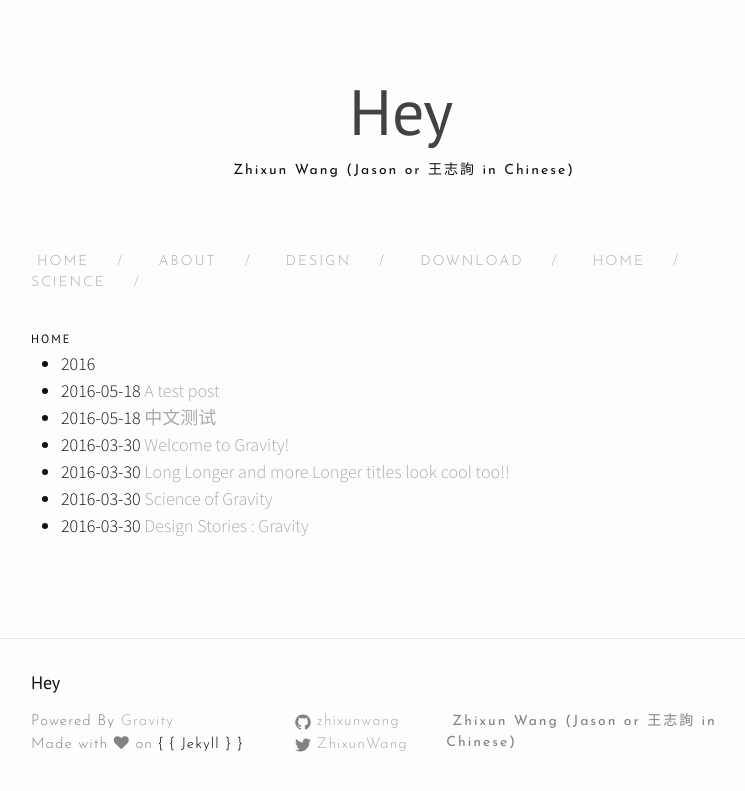
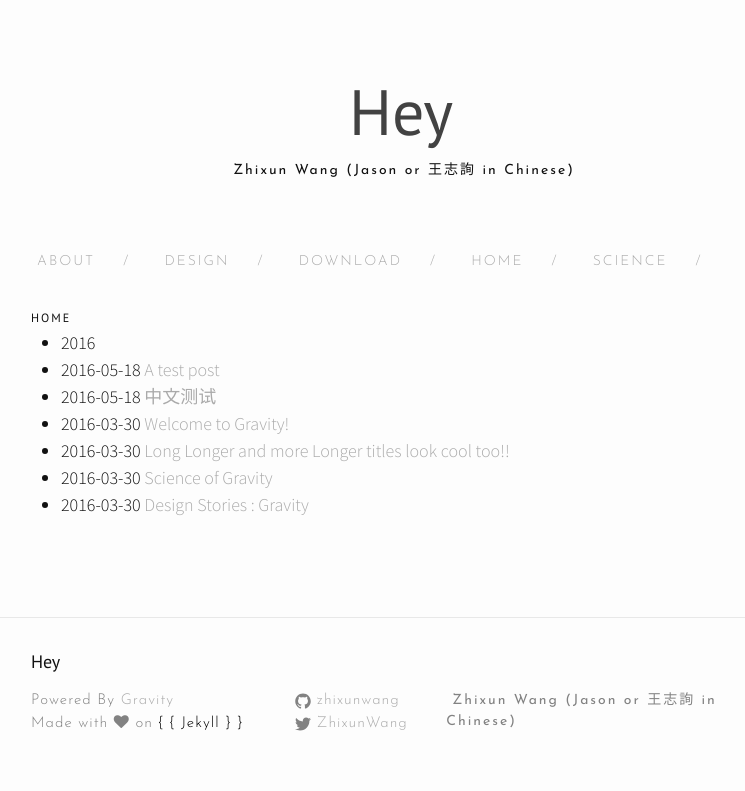
Before and after one commit to zhixunwang/zhixunwang.github.io, a Jekyll site: the page built from index.md, in a window 1280 px wide. Shown: the top 791 px of the page, without its empty margins (239-984 px from the left). Built offline with Jekyll 4.4.1, drawn with Linux system fonts in a browser that asks for light colours; nearby versions of some CDN libraries.

Commit message:
Update header.html

```diff
--- a/_includes/header.html
+++ b/_includes/header.html
@@ -7,7 +7,6 @@
 </div>
 <div class="wrapper">
   <div class="trigger site-navigation">
-    <a class="page-link" href="/index.md">HOME</a><span class="exclamationMark">/</span>
 
     {% for sitePage in site.pages %}
     {% if sitePage.title %}
```
